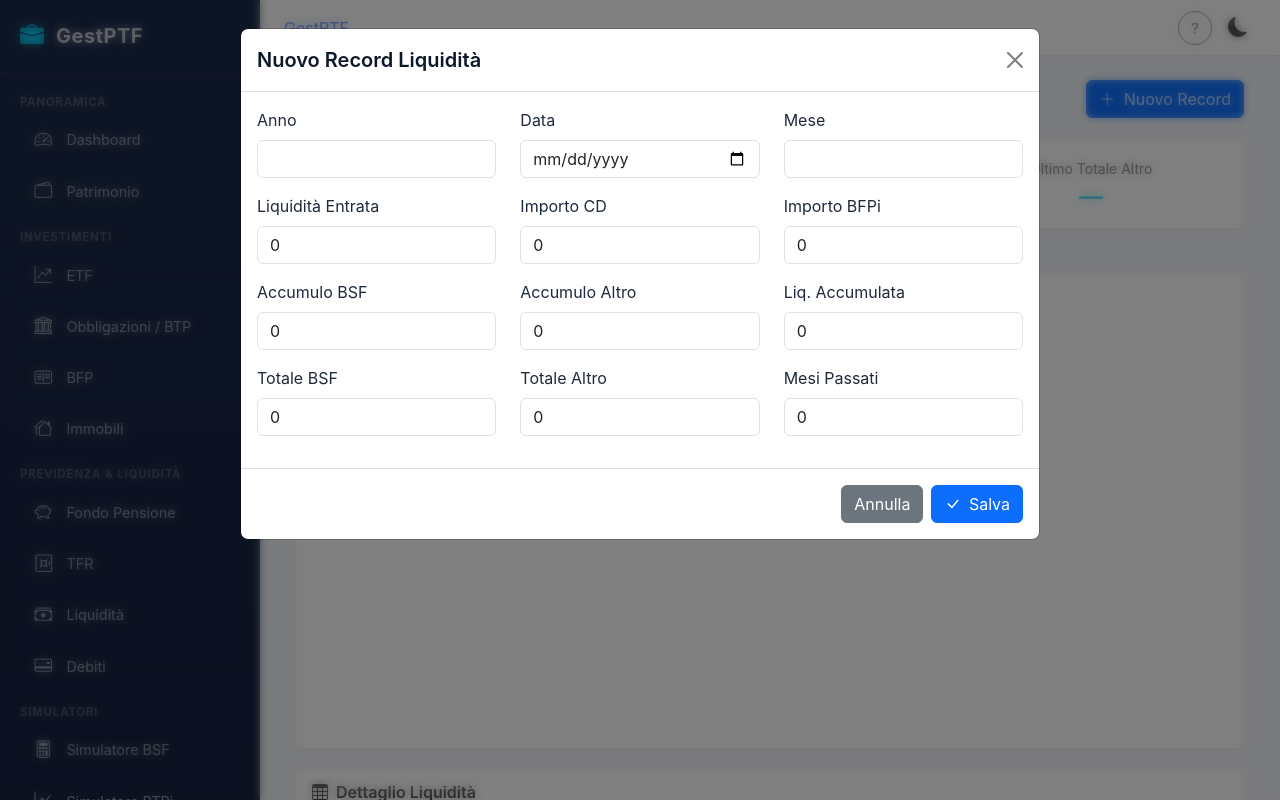
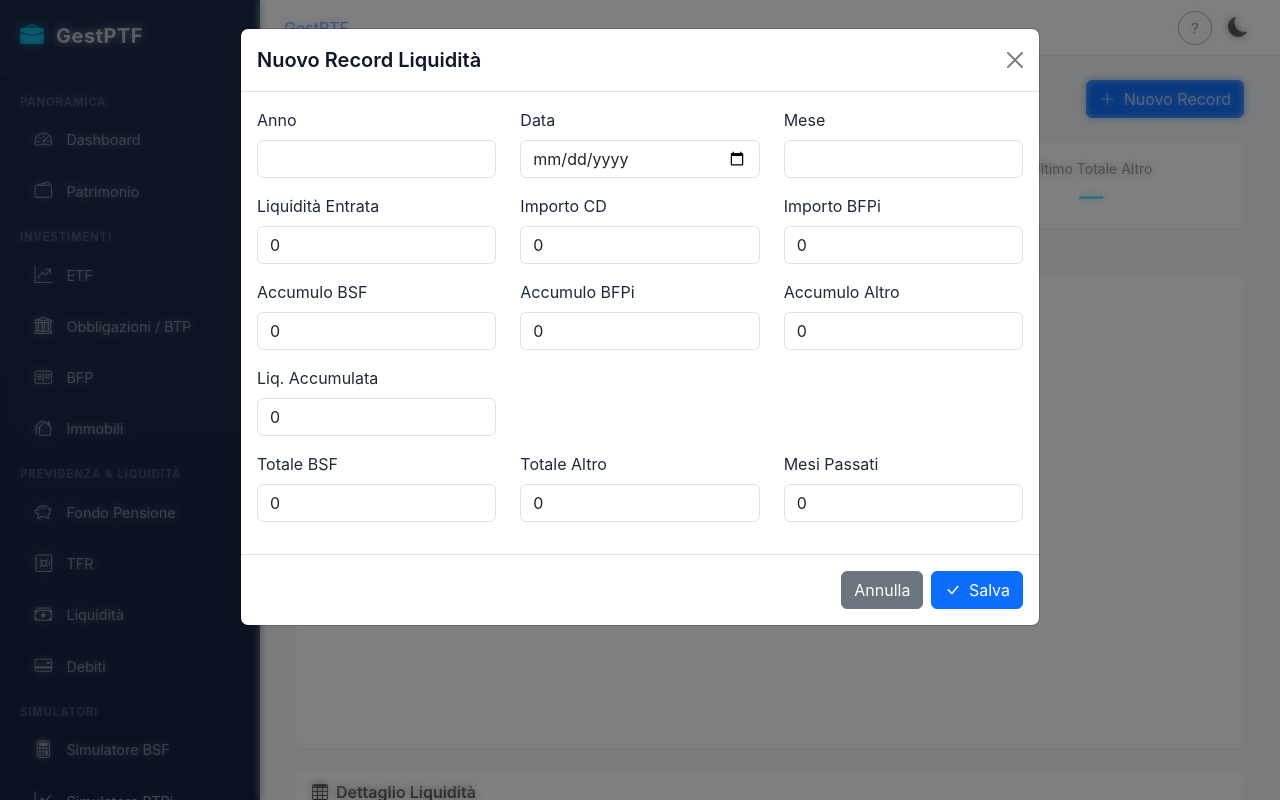
Before and after one commit to nemorfol/gestptf, a Flask app: page /piano-liquidita/ in a window 1280 px wide, after a click on "Nuovo Record". Run offline with Flask 3, Linux system fonts and the light colour scheme; data that the repository does not hold is empty; some libraries are stand-ins or nearby versions.

Commit message:
Add missing Accumulo BFPi field to piano liquidita form
Field was in the table and backend but missing from the edit/create
modal form and JS load/save functions.

Co-Authored-By: Claude Opus 4.6 (1M context) <noreply@anthropic.com>

```diff
--- a/templates/piano_liquidita.html
+++ b/templates/piano_liquidita.html
@@ -151,6 +151,10 @@
                             <input type="number" step="0.01" class="form-control" id="liqAccumuloBsf" name="accumulo_bsf" value="0">
                         </div>
                         <div class="col-md-4 mb-3">
+                            <label for="liqAccumuloBfpi" class="form-label">Accumulo BFPi</label>
+                            <input type="number" step="0.01" class="form-control" id="liqAccumuloBfpi" name="accumulo_bfpi" value="0">
+                        </div>
+                        <div class="col-md-4 mb-3">
                             <label for="liqAccumuloAltro" class="form-label">Accumulo Altro</label>
                             <input type="number" step="0.01" class="form-control" id="liqAccumuloAltro" name="accumulo_altro" value="0">
                         </div>
@@ -270,6 +274,7 @@
         document.getElementById('liqImportoCd').value = liq.importo_cd || 0;
         document.getElementById('liqImportoBfpi').value = liq.importo_bfpi || 0;
         document.getElementById('liqAccumuloBsf').value = liq.accumulo_bsf || 0;
+        document.getElementById('liqAccumuloBfpi').value = liq.accumulo_bfpi || 0;
         document.getElementById('liqAccumuloAltro').value = liq.accumulo_altro || 0;
         document.getElementById('liqLiquiditaAccumulata').value = liq.liquidita_accumulata || 0;
         document.getElementById('liqTotaleBsf').value = liq.totale_bsf || 0;
@@ -292,6 +297,7 @@
             importo_cd: parseFloat(document.getElementById('liqImportoCd').value) || 0,
             importo_bfpi: parseFloat(document.getElementById('liqImportoBfpi').value) || 0,
             accumulo_bsf: parseFloat(document.getElementById('liqAccumuloBsf').value) || 0,
+            accumulo_bfpi: parseFloat(document.getElementById('liqAccumuloBfpi').value) || 0,
             accumulo_altro: parseFloat(document.getElementById('liqAccumuloAltro').value) || 0,
             liquidita_accumulata: parseFloat(document.getElementById('liqLiquiditaAccumulata').value) || 0,
             totale_bsf: parseFloat(document.getElementById('liqTotaleBsf').value) || 0,
```
